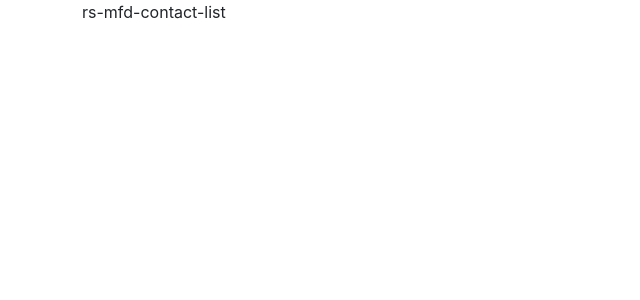
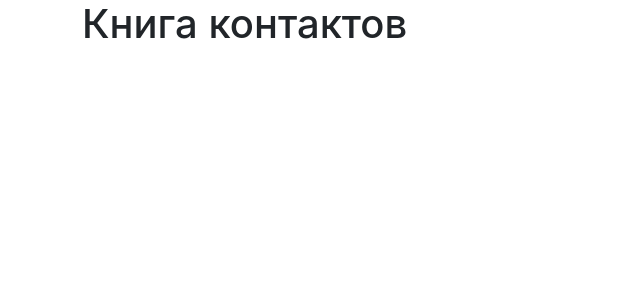
Before and after one commit to taraswww777/rs-mfd-contact-list, a React (Create React App) app: page / in a window 1280 px wide. Shown: the top 300 px of the page, without its empty margins (0-640 px from the left). Built offline with nearby package versions, Linux system fonts and the light colour scheme.

Commit message:
make base template

```diff
--- a/src/App.tsx
+++ b/src/App.tsx
@@ -10,14 +10,24 @@ export const App = () => {
     >
       <Container>
         <Row>
-          <Col
-            xs={2}
-            sm={2}
-            md={2}
-            lg={2}
-            xl={2}
-            xxl={2}
-          >rs-mfd-contact-list</Col>
+          <Col xxl={12}>
+            <h1>Книга контактов</h1>
+          </Col>
+          <Col xxl={4}>
+            <aside>
+
+            </aside>
+          </Col>
+          <Col xxl={8}>
+            <main>
+
+            </main>
+          </Col>
+          <Col xxl={12}>
+            <footer>
+
+            </footer>
+          </Col>
         </Row>
       </Container>
     </ThemeProvider>
```
